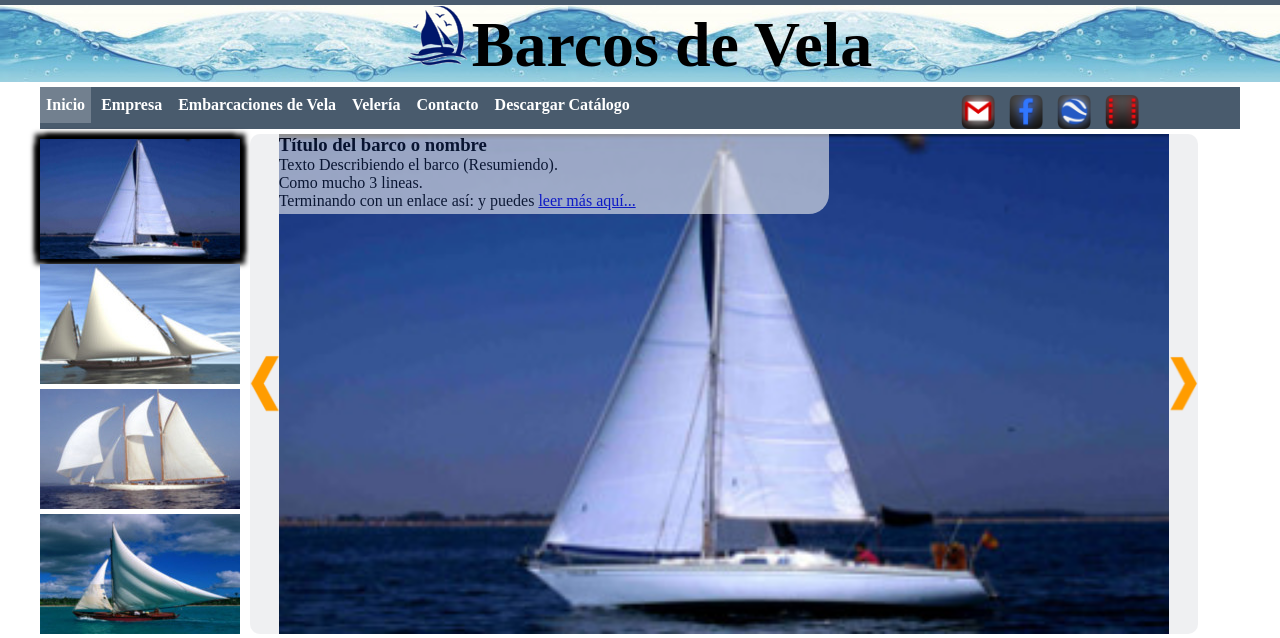
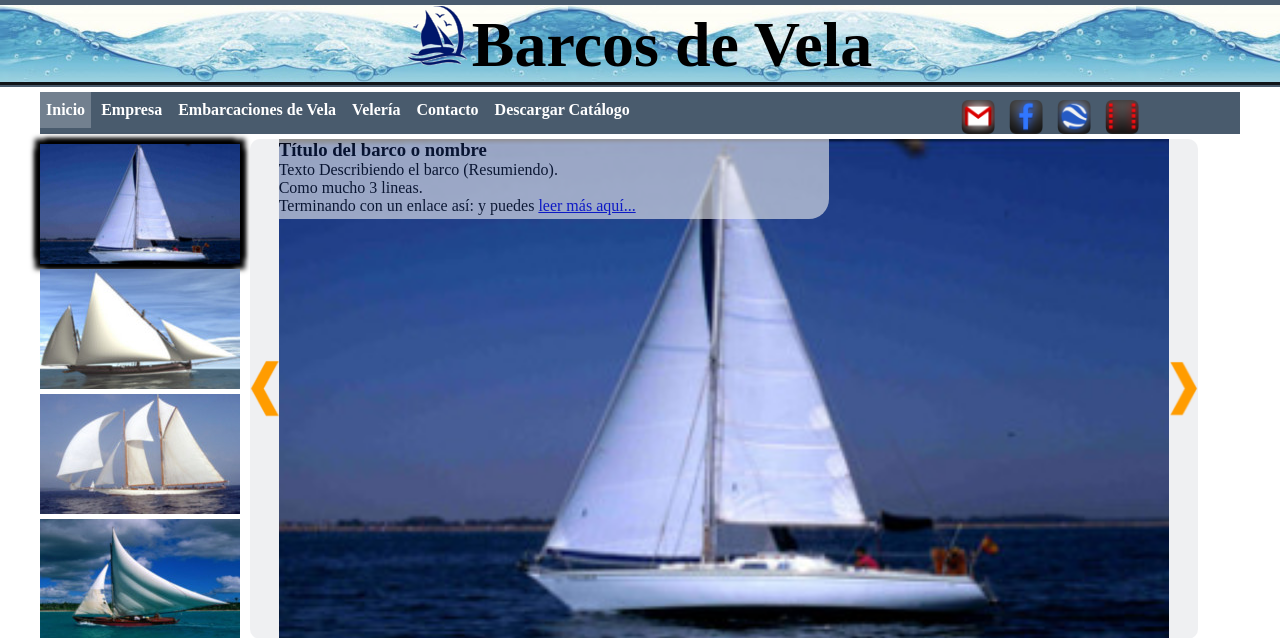
Before and after one commit to fryntiz/ProgramacionWeb, a PHP site: page / in a window 1280 px wide. Shown: the top 638 px of the page. Run offline with PHP 8.4, Linux system fonts and the light colour scheme.

Commit message:
detalles

```diff
--- a/UnaDeBarcosDeVela/CSS/estilos.css
+++ b/UnaDeBarcosDeVela/CSS/estilos.css
@@ -26,6 +26,7 @@ Título
 	text-align: center;
 	align-content: center;
 	vertical-align: middle;
+	border-bottom: 5px groove #495B6D;
 	background-image: url(../images/fondotitulo.jpg);
 }
 #lineasuperior {
```
